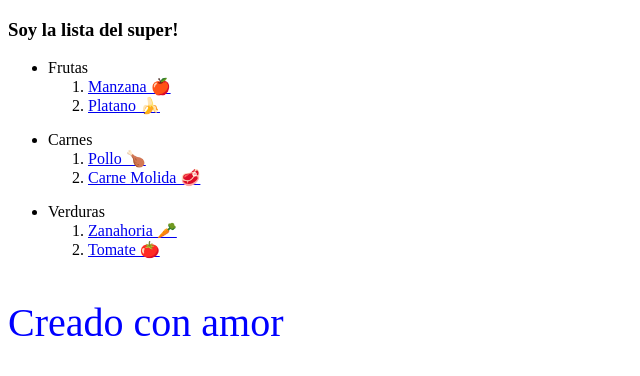
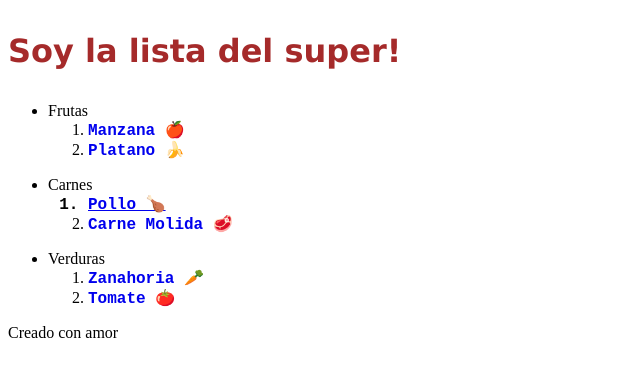
Before and after one commit to jkwilches/Definitivo-HTML_CSS, a plain HTML site: page index.html in a window 1280 px wide. Shown: the whole page, without its empty margins (0-640 px from the left). Drawn offline with Linux system fonts and the light colour scheme; files that its build step writes are made by us from their sources.

Commit message:
Some changes to market list

```diff
--- a/index.html
+++ b/index.html
@@ -10,7 +10,7 @@
     <!--Este es el permiso para aparecer en buscadores-->
     <meta http-equiv="X-UA-Compatible" content="IE=edge" />
     <meta name="viewport" content="width=device-width, initial-scale=1.0" />
-    <link rel="stylesheet" href="./css/style.css" />
+    <link rel="stylesheet" href="styles.css" />
     <title>Nombre de la página</title>
   </head>
 
@@ -26,24 +26,71 @@
           <ul>
             <li>Frutas</li>
             <ol>
-              <li> <a href="https://www.youtube.com/watch?v=-RLyiITf-E0&pp=ygUOcmVjZXRhIG1hbnphbmE%3D" target="_blank" rel="noopener noreferrer">Manzana 🍎</a></li>
-              <li><a href="https://www.youtube.com/watch?v=-RLyiITf-E0&pp=ygUOcmVjZXRhIG1hbnphbmE%3D" target="_blank" rel="noopener noreferrer">Platano  🍌</a></li>
+              <li>
+                <a
+                  class="element-list"
+                  href="https://www.youtube.com/watch?v=-RLyiITf-E0&pp=ygUOcmVjZXRhIG1hbnphbmE%3D"
+                  target="_blank"
+                  rel="noopener noreferrer"
+                  >Manzana 🍎</a
+                >
+              </li>
+              <li>
+                <a
+                  class="element-list"
+                  href="https://www.youtube.com/watch?v=-RLyiITf-E0&pp=ygUOcmVjZXRhIG1hbnphbmE%3D"
+                  target="_blank"
+                  rel="noopener noreferrer"
+                  >Platano 🍌</a
+                >
+              </li>
             </ol>
           </ul>
 
-           <ul>
+          <ul>
             <li>Carnes</li>
             <ol>
-              <li><a href="https://www.youtube.com/watch?v=-RLyiITf-E0&pp=ygUOcmVjZXRhIG1hbnphbmE%3D" target="_blank" rel="noopener noreferrer">Pollo 🍗</a></li>
-              <li><a href="https://www.youtube.com/watch?v=-RLyiITf-E0&pp=ygUOcmVjZXRhIG1hbnphbmE%3D" target="_blank" rel="noopener noreferrer">Carne Molida 🥩</a></li>
+              <li class="element-list">
+                <a
+                  href="https://www.youtube.com/watch?v=-RLyiITf-E0&pp=ygUOcmVjZXRhIG1hbnphbmE%3D"
+                  target="_blank"
+                  rel="noopener noreferrer"
+                  >Pollo 🍗</a
+                >
+              </li>
+              <li>
+                <a
+                  class="element-list"
+                  href="https://www.youtube.com/watch?v=-RLyiITf-E0&pp=ygUOcmVjZXRhIG1hbnphbmE%3D"
+                  target="_blank"
+                  rel="noopener noreferrer"
+                  >Carne Molida 🥩</a
+                >
+              </li>
             </ol>
           </ul>
 
-           <ul>
+          <ul>
             <li>Verduras</li>
             <ol>
-              <li><a href="https://www.youtube.com/watch?v=-RLyiITf-E0&pp=ygUOcmVjZXRhIG1hbnphbmE%3D" target="_blank" rel="noopener noreferrer">Zanahoria 🥕</a></li>
-              <li><a href="https://www.youtube.com/watch?v=-RLyiITf-E0&pp=ygUOcmVjZXRhIG1hbnphbmE%3D" target="_blank" rel="noopener noreferrer">Tomate 🍅</a></li>
+              <li>
+                <a
+                  class="element-list"
+                  href="https://www.youtube.com/watch?v=-RLyiITf-E0&pp=ygUOcmVjZXRhIG1hbnphbmE%3D"
+                  target="_blank"
+                  rel="noopener noreferrer"
+                  >Zanahoria 🥕</a
+                >
+              </li>
+              <li>
+                <a
+                  class="element-list"
+                  href="https://www.youtube.com/watch?v=-RLyiITf-E0&pp=ygUOcmVjZXRhIG1hbnphbmE%3D"
+                  target="_blank"
+                  rel="noopener noreferrer"
+                  >Tomate 🍅</a
+                >
+              </li>
             </ol>
           </ul>
           <p>Creado con amor</p>
--- /dev/null
+++ b/styles.css
@@ -0,0 +1,15 @@
+h1 {
+  font-family: "Lucida Sans", "Lucida Sans Regular", "Lucida Grande",
+    "Lucida Sans Unicode", Geneva, Verdana, sans-serif;
+  font-size: 2em;
+  color: brown;
+}
+
+.element-list {
+  list-style-type: decimal;
+  font-family: "Courier New", Courier, monospace;
+  font-weight: 700;
+  text-decoration: none;
+  margin: 0;
+  padding: 0;
+}
```
